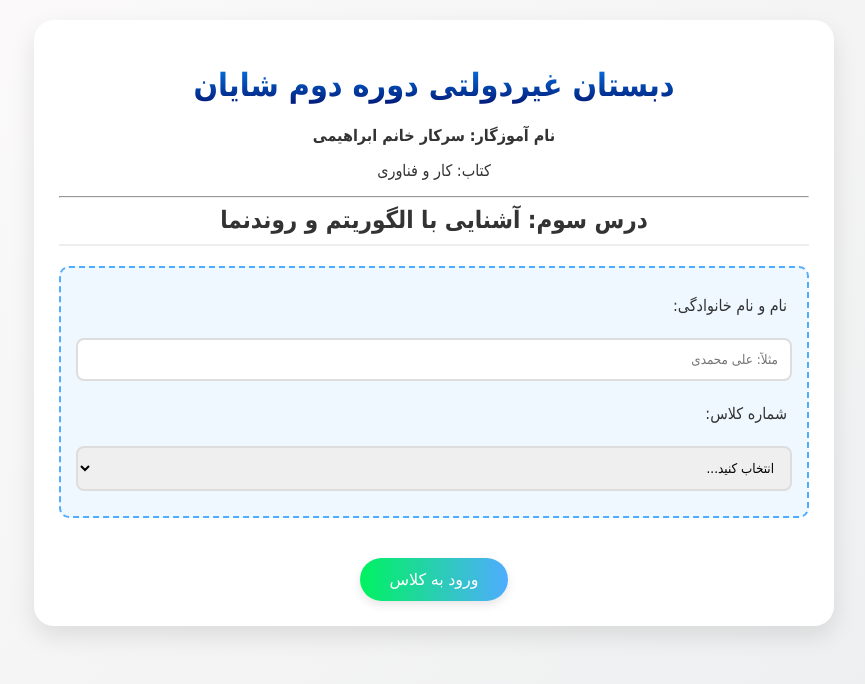
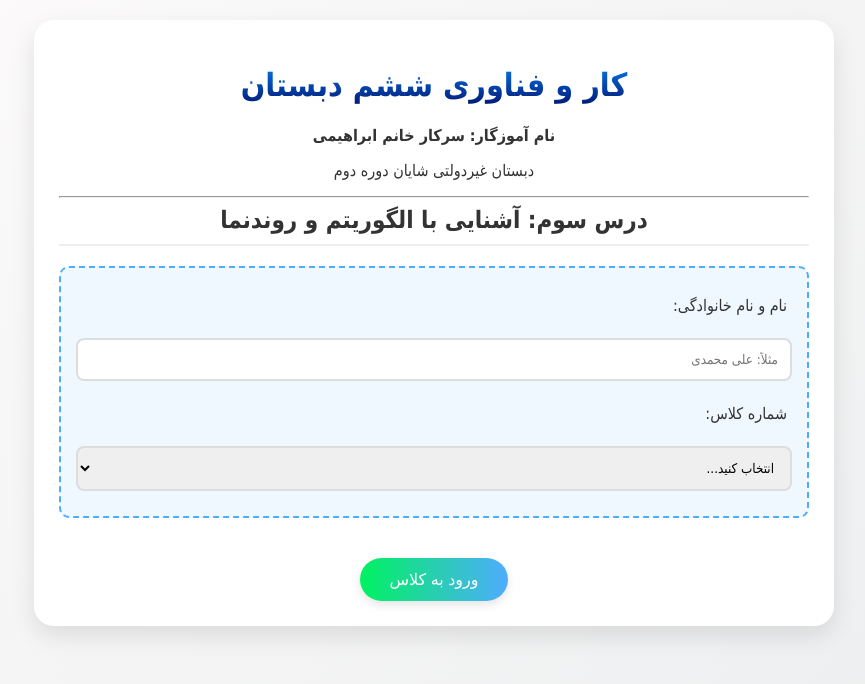
Before and after one commit to MasiEb20/algorithm, a plain HTML site: page index.html in a window 1280 px wide. Shown: the whole page, without its empty margins (206-1071 px from the left). Drawn offline with Linux system fonts and the light colour scheme.

Commit message:
Update index.html

```diff
--- a/index.html
+++ b/index.html
@@ -87,9 +87,9 @@
 
     <div id="page1" class="container active-page">
         <div class="page1-header">
-            <h1>دبستان غیردولتی دوره دوم شایان</h1>
+            <h1>کار و فناوری ششم دبستان</h1>
             <p style="font-weight:bold;">نام آموزگار: سرکار خانم ابراهیمی</p>
-            <p>کتاب: کار و فناوری</p>
+            <p>دبستان غیردولتی شایان دوره دوم</p>
         </div>
         <hr>
         <h2>درس سوم: آشنایی با الگوریتم و روندنما</h2>
@@ -477,4 +477,5 @@
         }
     </script>
 </body>
+
 </html>
```
